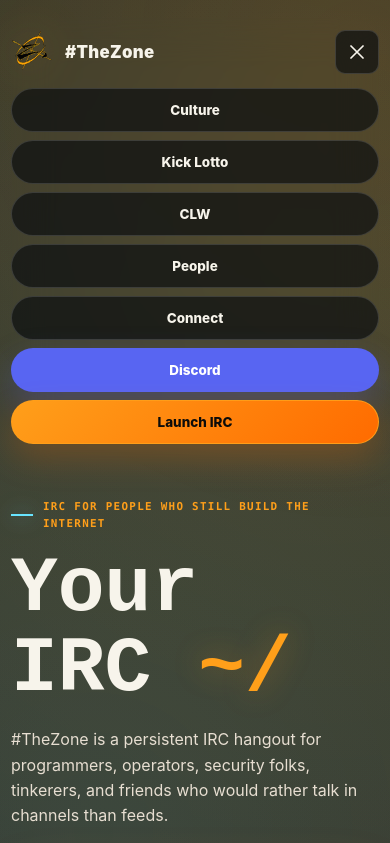
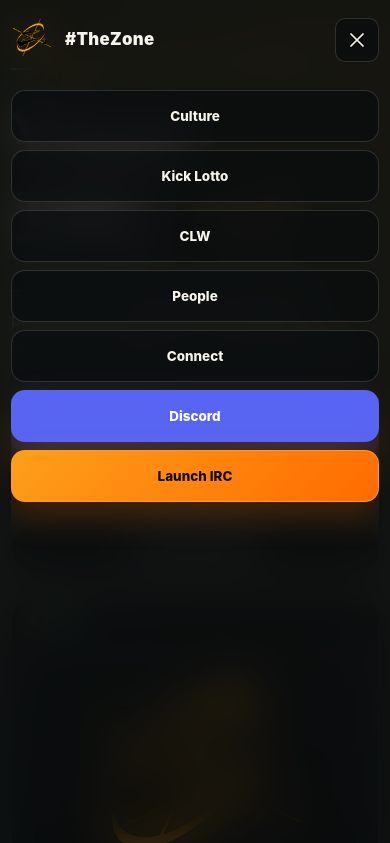
Before and after one commit to tzirc/thezone-web, a website: page html/index.htm in a window 390 px wide. Both pictures are taken after a click on the button "Open navigation". Shown: the top 843 px of the page. Drawn offline with Linux system fonts and the light colour scheme; no server answers.

Commit message:
Mobile menu fixes

```diff
--- a/html/index.htm
+++ b/html/index.htm
@@ -50,6 +50,10 @@
 				radial-gradient(circle at 82% 4%, rgba(255, 159, 26, 0.22), transparent 30%),
 				radial-gradient(circle at 50% 92%, rgba(169, 148, 255, 0.12), transparent 36%),
 				linear-gradient(180deg, #101417 0, #07090b 48%, #030405 100%);
+		}
+
+		body.nav-open {
+			overflow: hidden;
 		}
 
 		body::before {
@@ -787,6 +791,19 @@
 				grid-template-columns: 1fr auto;
 			}
 
+			.header:has(.nav.open) {
+				position: fixed;
+				inset: 0;
+				z-index: 40;
+				display: grid;
+				grid-template-rows: auto 1fr;
+				align-items: start;
+				width: 100%;
+				padding: 18px 11px;
+				background: rgba(6, 8, 10, 0.78);
+				backdrop-filter: blur(20px);
+			}
+
 			.brand {
 				grid-row: 1;
 				grid-column: 1;
@@ -800,11 +817,13 @@
 
 			.nav {
 				display: none;
-				grid-row: 2;
-				grid-column: 1 / -1;
+				position: fixed;
+				inset: 72px 11px 18px;
 				grid-template-columns: 1fr;
-				width: 100%;
-				padding-bottom: 8px;
+				align-content: start;
+				width: auto;
+				padding: 18px 0 0;
+				overflow-y: auto;
 			}
 
 			.nav.open {
@@ -822,6 +841,11 @@
 			.button {
 				width: 100%;
 				min-height: 44px;
+			}
+
+			.nav a {
+				min-height: 52px;
+				border-radius: 14px;
 			}
 
 			.clw-timer {
@@ -1362,18 +1386,23 @@
 			const navToggle = document.querySelector(".nav-toggle");
 			const primaryNav = document.getElementById("primary-nav");
 			if (navToggle && primaryNav) {
+				const closePrimaryNav = () => {
+					primaryNav.classList.remove("open");
+					document.body.classList.remove("nav-open");
+					navToggle.setAttribute("aria-expanded", "false");
+					navToggle.setAttribute("aria-label", "Open navigation");
+				};
+
 				navToggle.addEventListener("click", () => {
 					const isOpen = primaryNav.classList.toggle("open");
+					document.body.classList.toggle("nav-open", isOpen);
 					navToggle.setAttribute("aria-expanded", String(isOpen));
 					navToggle.setAttribute("aria-label", isOpen ? "Close navigation" : "Open navigation");
 				});
 				primaryNav.querySelectorAll("a").forEach((link) => {
-					link.addEventListener("click", () => {
-						primaryNav.classList.remove("open");
-						navToggle.setAttribute("aria-expanded", "false");
-						navToggle.setAttribute("aria-label", "Open navigation");
-					});
+					link.addEventListener("click", closePrimaryNav);
 				});
+				document.querySelector(".brand")?.addEventListener("click", closePrimaryNav);
 			}
 
 			const backToTop = document.getElementById("back-to-top");
```
